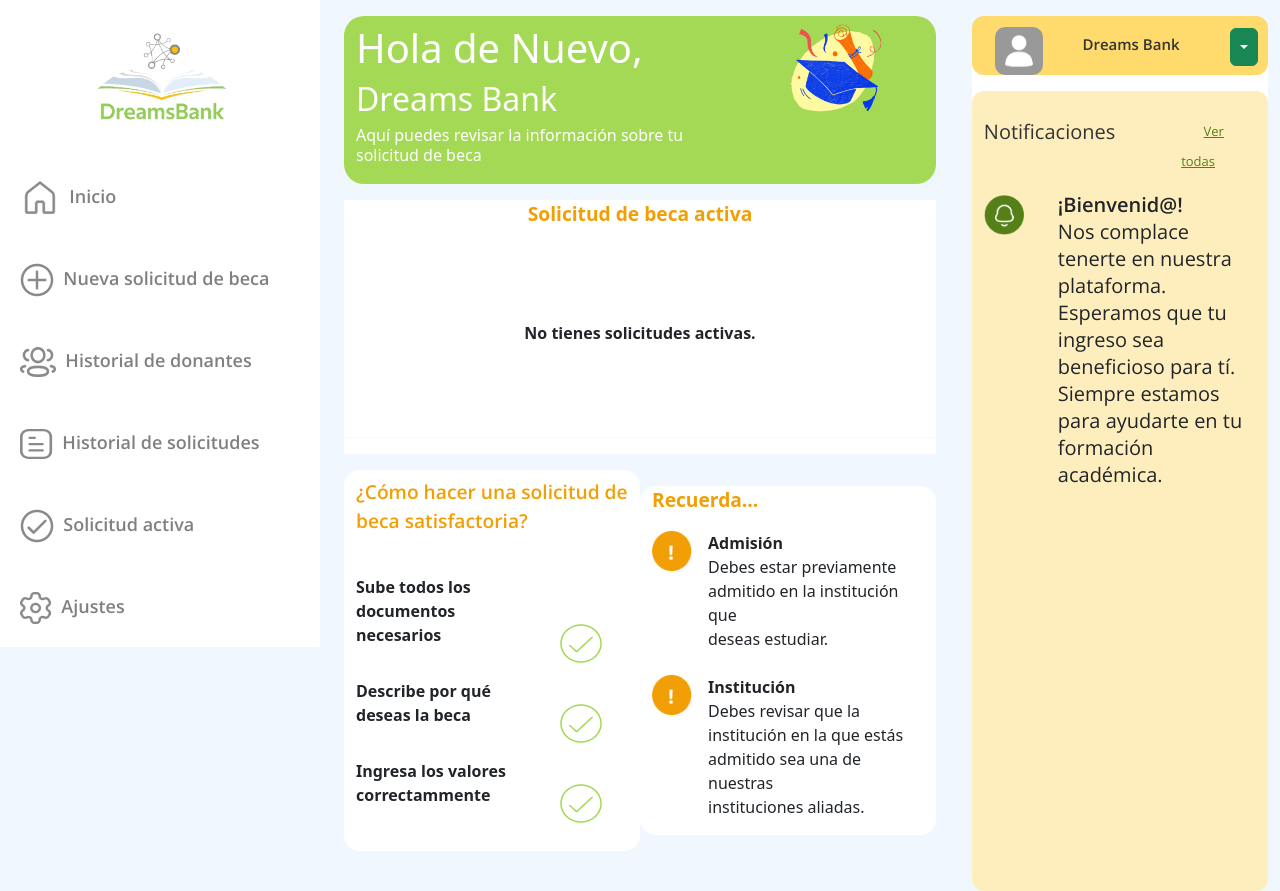
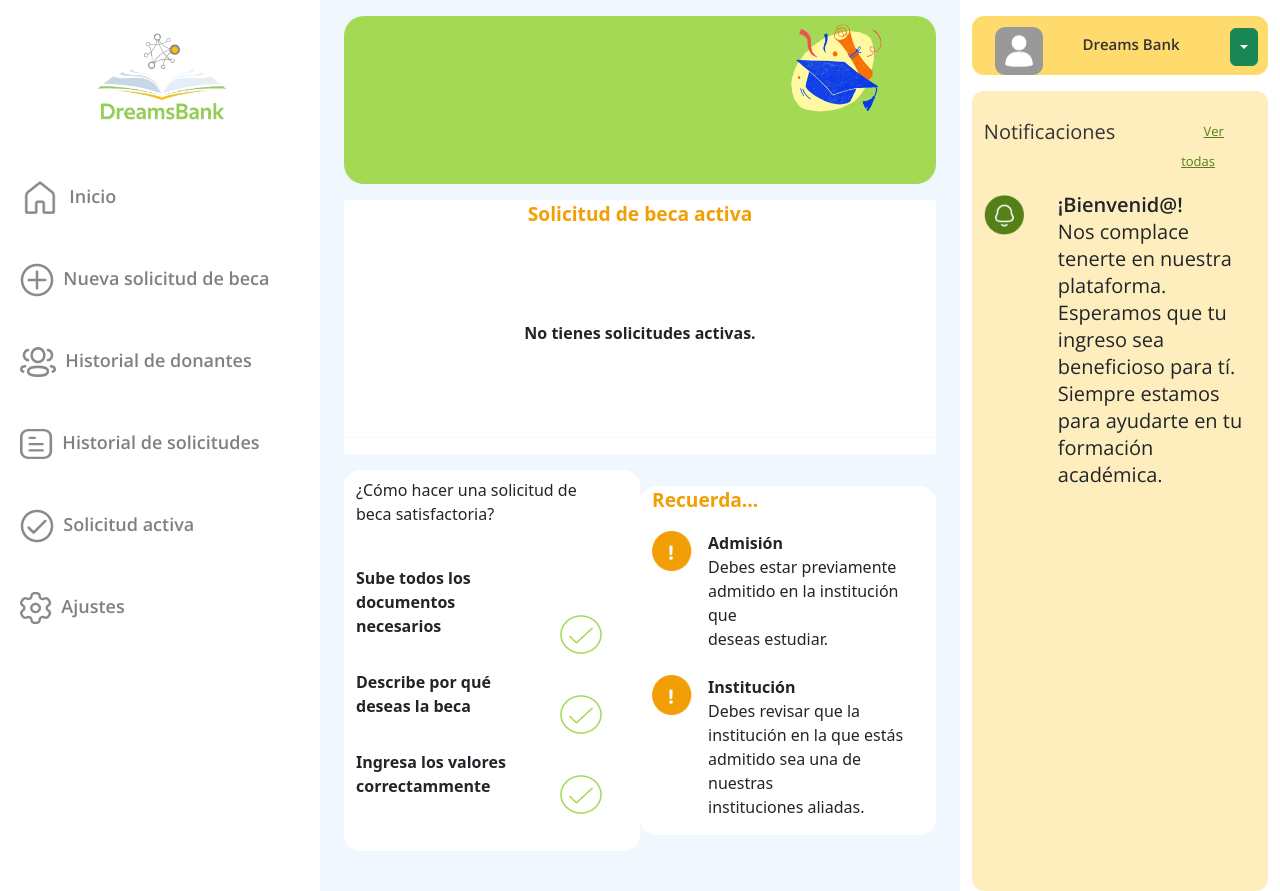
Before and after one commit to ICESI-PI1/Knowledge_PeopleGR04.2, a Django app: page /scholarships/showmenu/ in a window 1280 px wide. Run offline with Django 4.2, Linux system fonts and the light colour scheme; a user stored in the database is signed in.

Commit message:
fix_changes_ok

```diff
--- a/scholarships/templates/menu.html
+++ b/scholarships/templates/menu.html
@@ -4,24 +4,12 @@
 
 {% if user.is_authenticated %}
 {% block content %}
-<link href="{% static '/menu.css' %}" rel="stylesheet" />
+<link href="{% static '/consultBeneficiario.css' %}" rel="stylesheet" />
 
 <div class="container-fluid">
 <div class="row mb-3 flex-sm-row " style="background-color: #A4D955; border-radius: 20px; height: 10.5rem; " >
     <div class="col-md-8 ">
-        <h1 class="mt-2 text-left" style="color: white">Hola de Nuevo,</h1>
-        <h2 style="color: white;">
-            {{ request.user.name|capfirst }}
-        </h2>
-        {% if user.role == 1 %}
-        <h5 class="mt-2" style="color: white; font-weight: 400; font-size:medium;">
-            Aquí puedes revisar la información sobre tu <br> solicitud de beca
-        </h5>
-        {% elif user.role == 2%}
-        <h5 class="mt-2" style="color: white; font-weight: 400; font-size:medium;">
-            ¡Hoy Puedes Cumplir Muchos Sueños!
-        </h5>
-        {% endif %}
+
     </div>
 
     <div class="col-md-4">
@@ -73,7 +61,7 @@
       {% else %}
       <div class=" col-md-6 " >
         <p style=" font-weight: 600; font-size:medium;" class="m-auto">
-            No has realizado Aportes Aun.
+            No has realizado Aportes aún.
         </p>
     </div>
       {% endif %}
```
Also changed, not shown: db.sqlite3, media/users/meTienesAsi.png (added), 1 other file.
